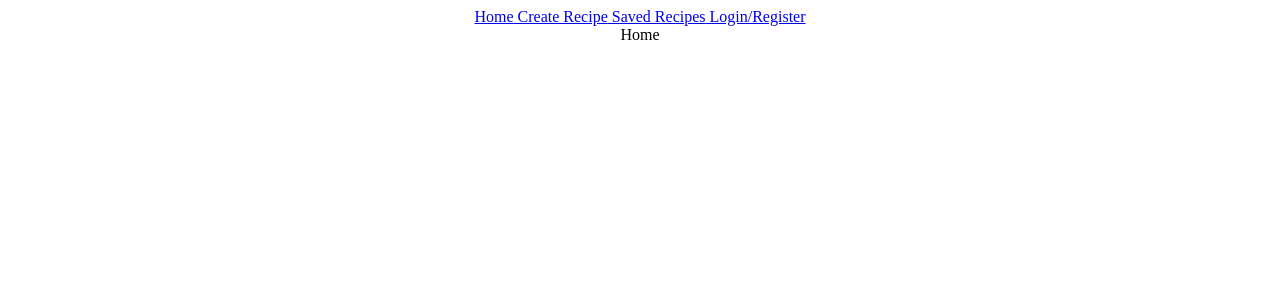
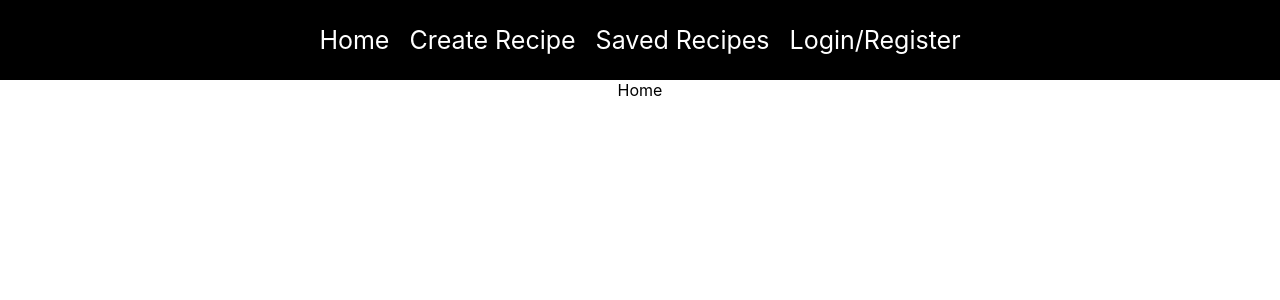
Before and after one commit to TantorskiJake/MERN-Stack-Application, a React (Create React App) app in the folder client/: page / in a window 1280 px wide. Shown: the top 300 px of the page. Built offline with nearby package versions, Linux system fonts and the light colour scheme.

Commit message:
added css

```diff
--- a/client/src/App.css
+++ b/client/src/App.css
@@ -1,38 +1,117 @@
 .App {
-  text-align: center;
+  display: flex;
+  flex-direction: column;
+  justify-content: center;
+  align-items: center;
+  font-family: -apple-system, BlinkMacSystemFont, "Segoe UI", Roboto, Oxygen,
+    Ubuntu, Cantarell, "Open Sans", "Helvetica Neue", sans-serif;
 }
 
-.App-logo {
-  height: 40vmin;
-  pointer-events: none;
+body {
+  margin: 0;
+  padding: 0;
 }
 
-@media (prefers-reduced-motion: no-preference) {
-  .App-logo {
-    animation: App-logo-spin infinite 20s linear;
-  }
+.auth {
+  display: flex;
+  justify-content: center;
+  align-items: center;
+  height: 100vh;
+  background-color: #f2f2f2;
 }
 
-.App-header {
-  background-color: #282c34;
-  min-height: 100vh;
+.auth-container {
   display: flex;
   flex-direction: column;
+  justify-content: center;
   align-items: center;
-  justify-content: center;
-  font-size: calc(10px + 2vmin);
-  color: white;
+  padding: 20px;
+  background-color: white;
+  border-radius: 5px;
+  box-shadow: 0 0 5px rgba(0, 0, 0, 0.1);
+  margin: 20px;
+  width: 400px;
 }
 
-.App-link {
-  color: #61dafb;
+.form-group {
+  display: flex;
+  flex-direction: column;
+  margin-bottom: 20px;
 }
 
-@keyframes App-logo-spin {
-  from {
-    transform: rotate(0deg);
-  }
-  to {
-    transform: rotate(360deg);
-  }
+label {
+  font-weight: bold;
+  margin-bottom: 5px;
 }
+
+input {
+  padding: 10px;
+  font-size: 16px;
+  border-radius: 5px;
+}
+
+.navbar {
+  margin: 0;
+  width: 100%;
+  height: 80px;
+  background-color: black;
+  display: flex;
+  justify-content: center;
+  align-items: center;
+  color: white;
+  text-decoration: none;
+}
+
+a {
+  color: white;
+  text-decoration: none;
+  margin: 10px;
+  font-size: 25px;
+}
+
+.create-recipe {
+  display: flex;
+  flex-direction: column;
+  justify-content: center;
+  align-items: center;
+  padding: 20px;
+  background-color: white;
+  border-radius: 5px;
+  box-shadow: 0 0 5px rgba(0, 0, 0, 0.1);
+  margin: 20px;
+  width: 400px;
+}
+.create-recipe form {
+  display: flex;
+  flex-direction: column;
+}
+ul {
+  list-style: none;
+  padding: 0;
+  margin: 0;
+}
+
+li {
+  border: 1px solid black;
+  padding: 10px;
+  margin-bottom: 10px;
+}
+
+h2 {
+  margin-top: 0;
+}
+
+img {
+  max-width: 100%;
+  height: auto;
+  margin-bottom: 10px;
+}
+
+img {
+  width: 400px;
+}
+
+p {
+  max-width: 400px;
+  font-size: 12px;
+}
```
